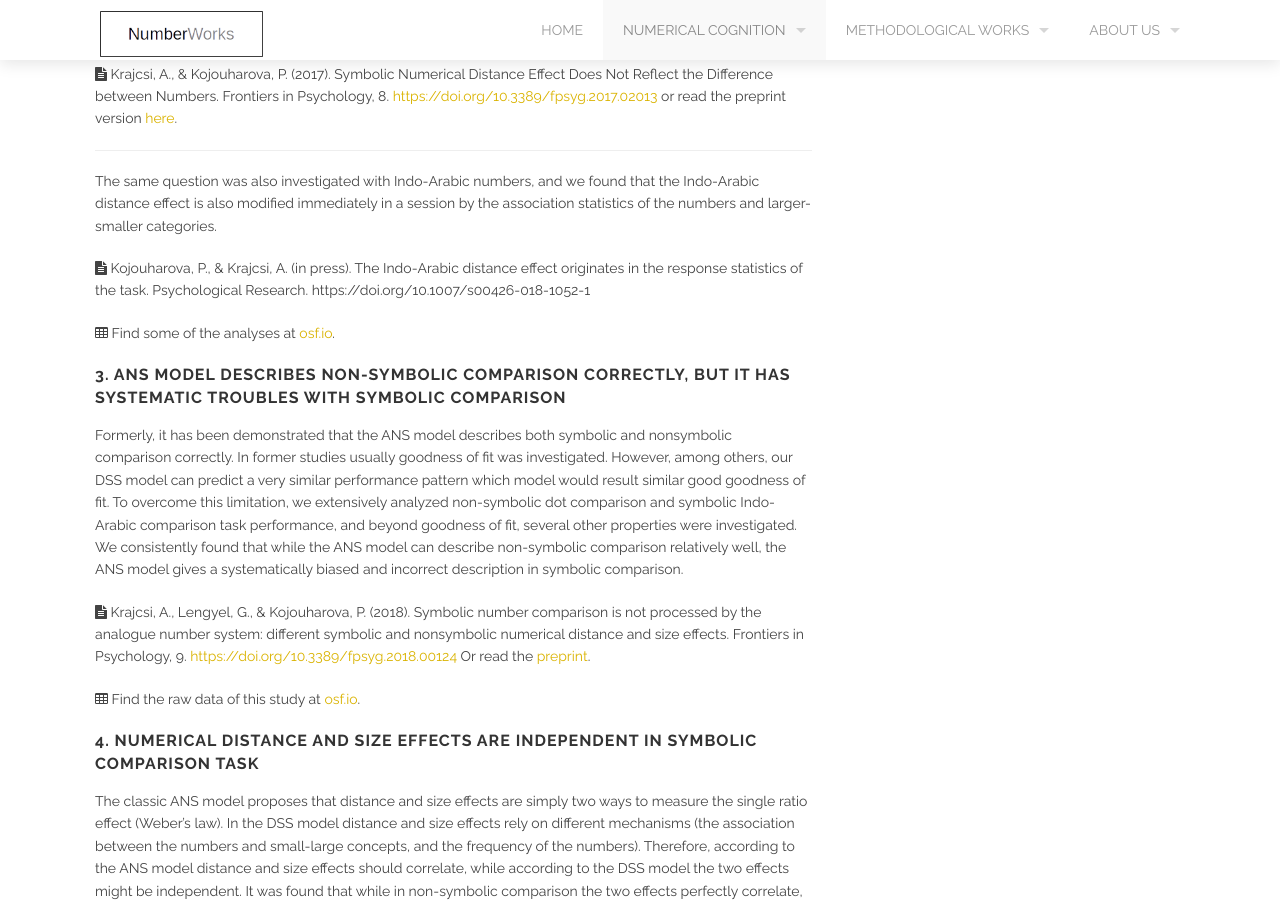
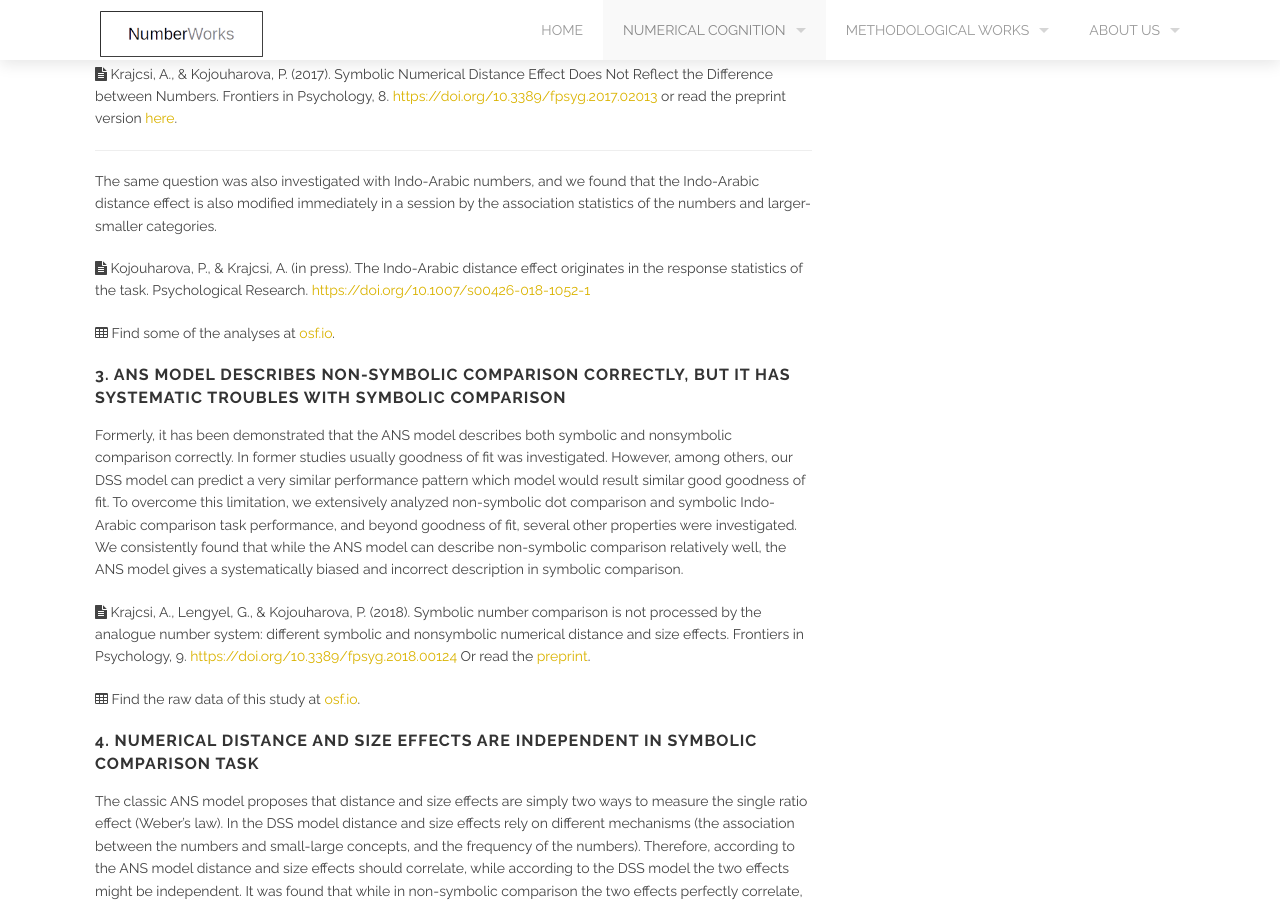
Before and after one commit to theNumberWorks/numberworks_website, a Jekyll site: the page built from discrete_semantic_system.md, in a window 1280 px wide and 900 px high, scrolled down 1994 px. Built offline with Jekyll 4.4.1, drawn with Linux system fonts in a browser that asks for light colours; part of the change alters nothing that is shown.

Commit message:
Update discrete_semantic_system.md

```diff
--- a/discrete_semantic_system.md
+++ b/discrete_semantic_system.md
@@ -44,7 +44,7 @@ In the classic ANS model, the distance effect of a comparison task is the conseq
 
 The same question was also investigated with Indo-Arabic numbers, and we found that the Indo-Arabic distance effect is also modified immediately in a session by the association statistics of the numbers and larger-smaller categories.
 
-<i class='fa fa-file-text'></i> Kojouharova, P., & Krajcsi, A. (in press). The Indo-Arabic distance effect originates in the response statistics of the task. Psychological Research. https://doi.org/10.1007/s00426-018-1052-1
+<i class='fa fa-file-text'></i> Kojouharova, P., & Krajcsi, A. (in press). The Indo-Arabic distance effect originates in the response statistics of the task. Psychological Research. [https://doi.org/10.1007/s00426-018-1052-1](https://doi.org/10.1007/s00426-018-1052-1)
 
 <i class='fa fa-table'></i> Find some of the analyses at [osf.io](https://osf.io/qjymb/).
 
```
